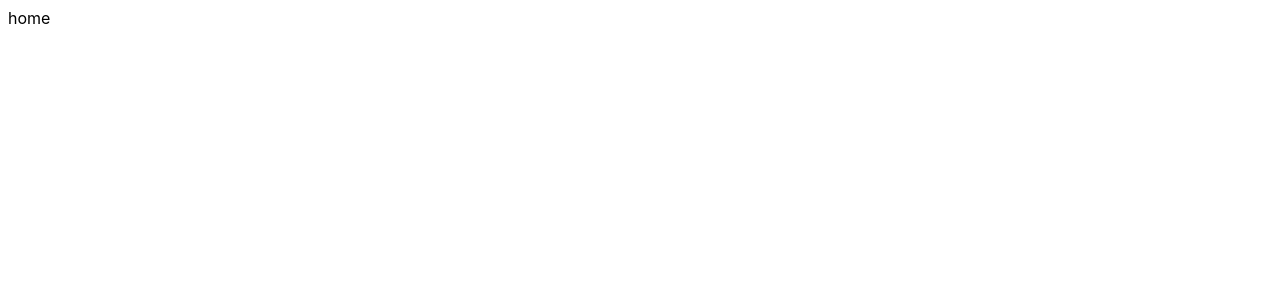
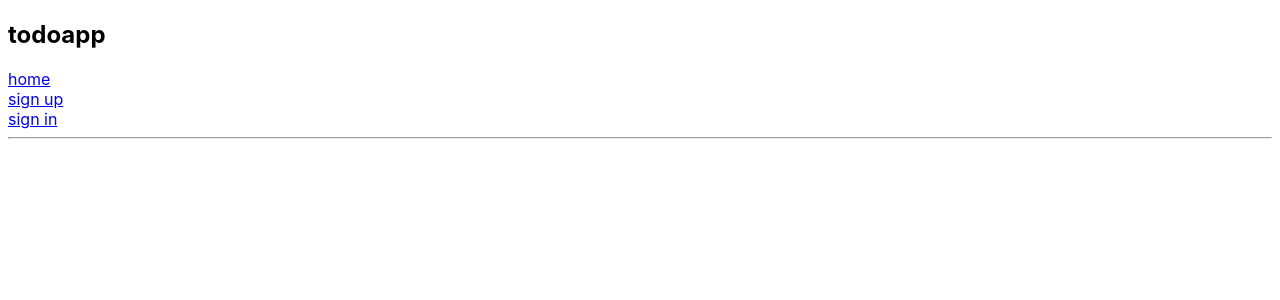
Before and after one commit to yoneda/react-redux-ts-login-todo, a React (Create React App) app: page /home in a window 1280 px wide. Shown: the top 300 px of the page. Built offline with nearby package versions, Linux system fonts and the light colour scheme.

Commit message:
add Header Component

```diff
--- /dev/null
+++ b/src/components/Header.tsx
@@ -0,0 +1,15 @@
+import React, { ReactChild, ReactNode } from 'react';
+
+type Props = {
+  children: ReactNode
+}
+
+const Header: React.FC<Props> = ({ children }) => {
+  return (
+    <div>
+      {children}
+    </div>
+  )
+}
+
+export default Header;
--- a/src/containers/HomePage.tsx
+++ b/src/containers/HomePage.tsx
@@ -1,8 +1,20 @@
 import React from 'react';
+import Header from "../components/Header";
+import Title from "../components/Title";
+import Line from "../components/Line";
+import { Link } from "react-router-dom";
 
 const HomePage: React.FC = () => {
-  return(
-    <div>home</div>
+  return (
+    <div>
+      <Header>
+        <Title text="todoapp" />
+        <Link to="home">home</Link><br />
+        <Link to="register">sign up</Link><br />
+        <Link to="login">sign in</Link>
+        <Line />
+      </Header>
+    </div>
   )
 }
 
--- a/src/containers/LoginPage.tsx
+++ b/src/containers/LoginPage.tsx
@@ -1,8 +1,20 @@
 import React from 'react';
+import Header from "../components/Header";
+import Title from "../components/Title";
+import Line from "../components/Line";
+import { Link } from "react-router-dom";
 
 const LoginPage: React.FC = () => {
-  return(
-    <div>login</div>
+  return (
+    <div>
+      <Header>
+        <Title text="todoapp" />
+        <Link to="home">home</Link><br />
+        <Link to="register">sign up</Link><br />
+        <Link to="login">sign in</Link>
+        <Line />
+      </Header>
+    </div>
   )
 }
 
--- a/src/containers/RegisterPage.tsx
+++ b/src/containers/RegisterPage.tsx
@@ -1,8 +1,20 @@
 import React from 'react';
+import Header from "../components/Header";
+import Title from "../components/Title";
+import Line from "../components/Line";
+import { Link } from "react-router-dom";
 
 const RegisterPage: React.FC = () => {
-  return(
-    <div>register</div>
+  return (
+    <div>
+      <Header>
+        <Title text="todoapp" />
+        <Link to="home">home</Link><br />
+        <Link to="register">sign up</Link><br />
+        <Link to="login">sign in</Link>
+        <Line />
+      </Header>
+    </div>
   )
 }
 
--- a/src/containers/UserPage.tsx
+++ b/src/containers/UserPage.tsx
@@ -1,8 +1,20 @@
 import React from 'react';
+import Header from "../components/Header";
+import Title from "../components/Title";
+import Line from "../components/Line";
+import { Link } from "react-router-dom";
 
 const UserPage: React.FC = () => {
-  return(
-    <div>user</div>
+  return (
+    <div>
+      <Header>
+        <Title text="todoapp" />
+        <Link to="home">home</Link><br />
+        <Link to="register">sign up</Link><br />
+        <Link to="login">sign in</Link>
+        <Line />
+      </Header>
+    </div>
   )
 }
 
```
